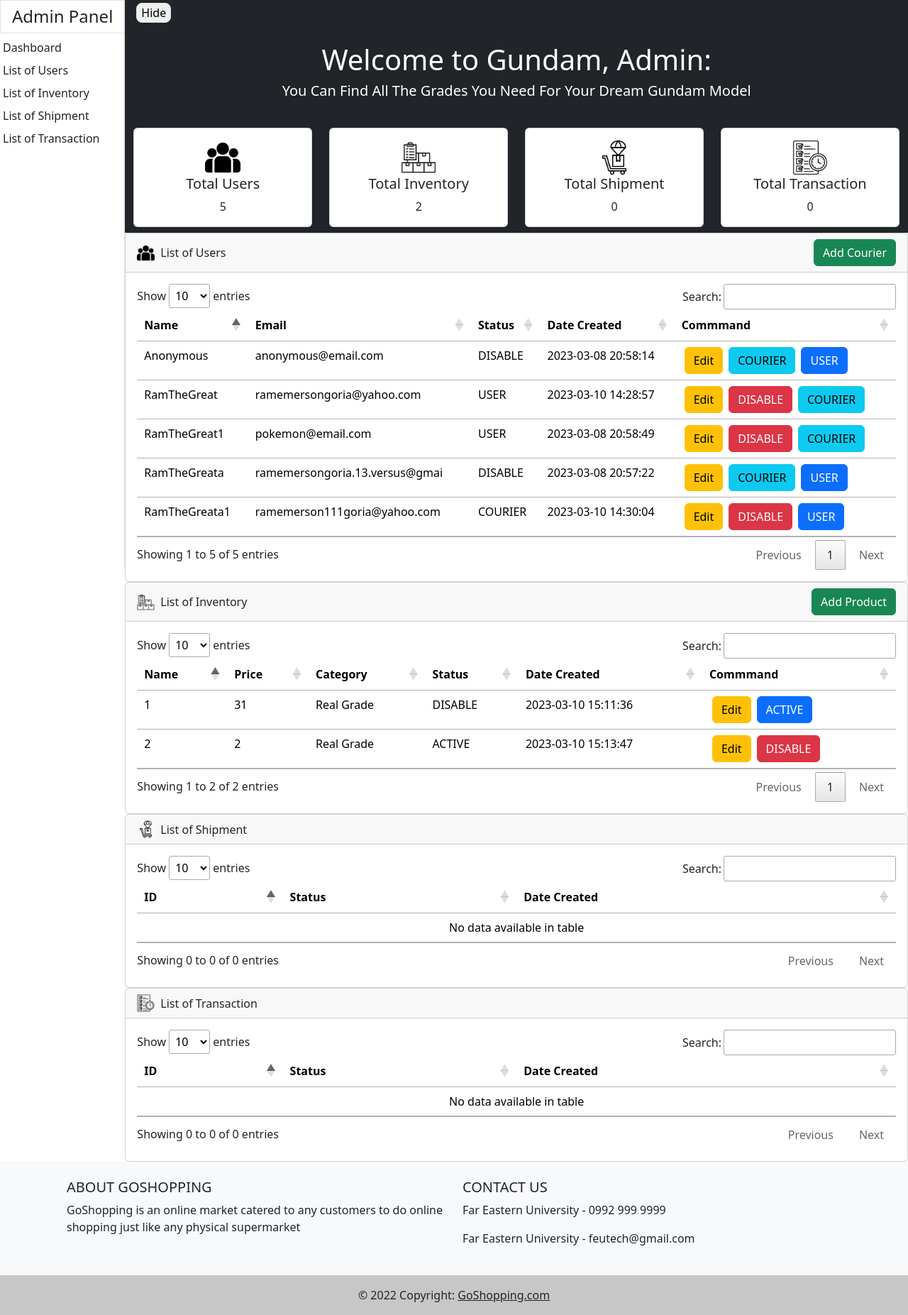
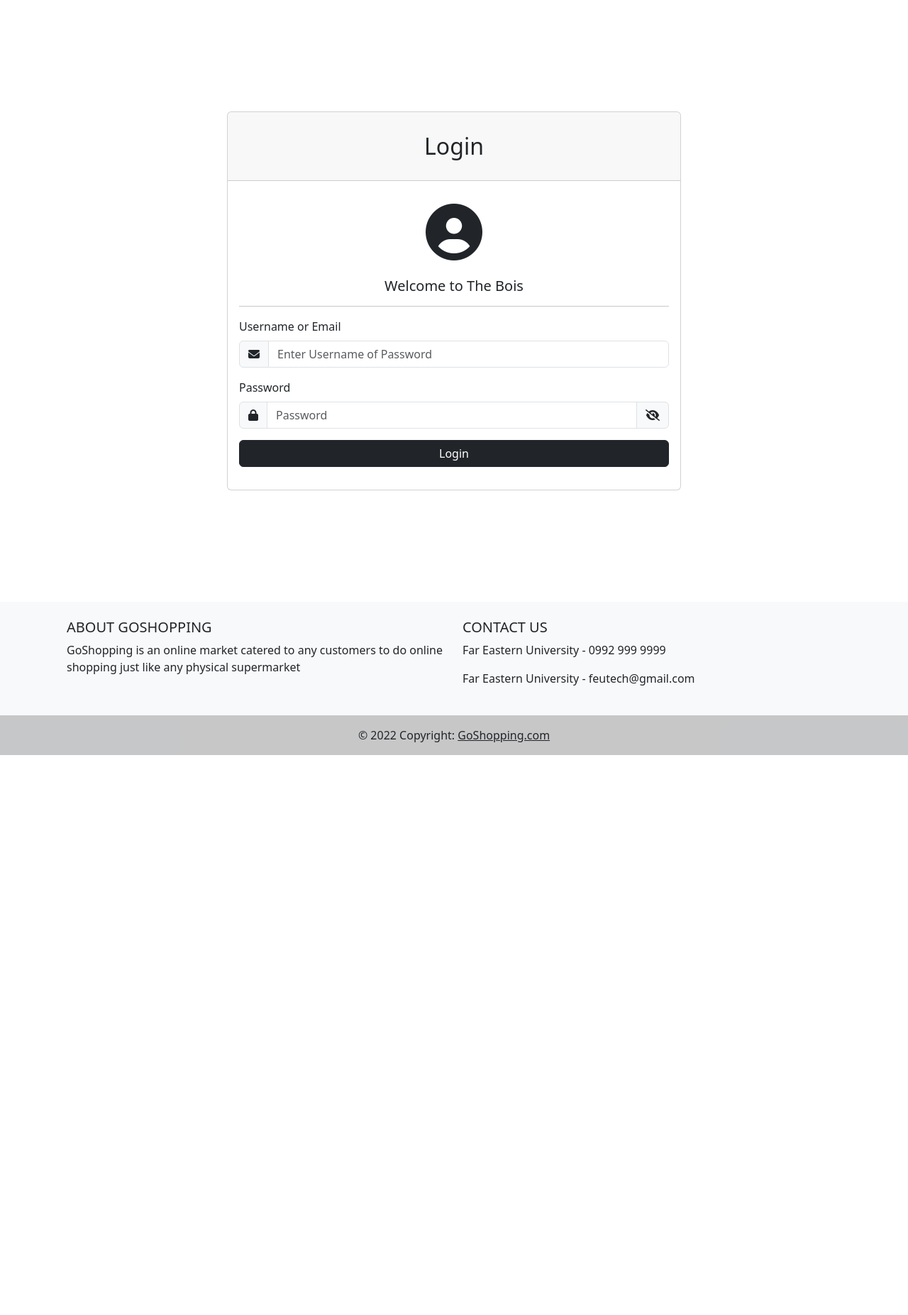
Before and after one commit to rggoria/ci-thebois, a CodeIgniter app: page /ci_thebois/index.php/admin/index in a window 1280 px wide. Shown: the whole page at 71% size. After the commit the page ends 1064 px from the top, so only its background shows below. Run offline with CodeIgniter, Linux system fonts and the light colour scheme; data comes from the database, SQL or seed files in the repository; data that the repository does not hold is empty; some libraries are stand-ins or nearby versions.

Commit message:
Change on Admin  - Session is implement  - Log in for Admin and Courier page implemented  - Added new feautures Changes on Courier  - Session is implemented  - Navigation now have functions

```diff
--- a/application/controllers/Admin.php
+++ b/application/controllers/Admin.php
@@ -19,6 +19,69 @@ class Admin extends CI_Controller {
     }
     public function index() {
         // Page Title
+        $data['title'] = "Admin: Login";
+
+        $this->load->view('include/header', $data);
+        $this->load->view('admin/admin_login');
+        $this->load->view('include/footer');
+    }
+
+    // Start Login Functions //
+    public function login_validation() {
+        $required = "This field is required";
+        $login = $this->input->post('login');
+        $password = $this->input->post('password');
+
+        $this->form_validation->set_rules('login', 'Email or Username', 'required', 'required', $required);
+        $this->form_validation->set_rules('password', 'Password', 'required', 'required', $required);
+        // Form Validation
+        if(!$this->form_validation->run())
+            $this->index();
+        else{
+            $account = $this->admindb->login_validation($login, $password);
+            if($account){
+                if ($account->user_status == 'ADMIN') {
+                    $session_login = array(
+                        'login_id' => $account->user_id,
+                        'login_username' => $account->user_username,
+                        'login_email' => $account->user_email,
+                        'login_password' => $account->user_password,
+                        'login_status' => $account->user_status
+                    );
+                    $this->session->set_userdata($session_login);
+                    $this->homepage();
+                } elseif ($account->user_status == 'COURIER') {
+                    $session_login = array(
+                        'login_id' => $account->user_id,
+                        'login_username' => $account->user_username,
+                        'login_firstname' => $account->user_firstname,
+                        'login_lastname' => $account->user_lastname,
+                        'login_email' => $account->user_email,
+                        'login_password' => $account->user_password,
+                        'login_status' => $account->user_status,
+                        'login_contact' => $account->user_contact,
+                        'login_address' => $account->user_address
+                    );
+                    $this->session->set_userdata($session_login);
+                    redirect('Courier');
+                } elseif ($account->user_status == 'DISABLE') {
+                    $this->session->set_flashdata('admin_login_disable', 'The account you input is disable.');
+                    $this->index();
+                } else {
+                    $this->session->set_flashdata('admin_login_user', 'This account has nothing in the admin');
+                    $this->index();
+                }
+            }else{
+                $this->session->set_flashdata('admin_login_failed', 'Login credentials are not correct.');
+                redirect('Admin');
+            }
+        }
+    }
+    // End Login Functions //
+
+    // Start Homepage Functions //
+    public function homepage() {
+        // Page Title
         $data['title'] = "Admin";
 
         // Fetch Data Count
@@ -35,7 +98,10 @@ class Admin extends CI_Controller {
         $this->load->view('include/footer');
     }
 
-    // Start Homepage Functions //
+    public function logout() {
+        $this->session->sess_destroy();
+        $this->index();
+    }
 
     // User Section //
     public function add_courier() {
@@ -57,19 +123,19 @@ class Admin extends CI_Controller {
     public function disable_user($id) {
         $this->admindb->admin_disable_user($id);
         $this->session->set_flashdata('user_disable', 'Account Status Change to Disable');
-        redirect('Admin');
+        $this->homepage();
     }
 
     public function courier_user($id) {
         $this->admindb->admin_courier_user($id);
         $this->session->set_flashdata('user_courier', 'Account Status Change to Courier');
-        redirect('Admin');
+        $this->homepage();
     }
 
     public function user_user($id) {
         $this->admindb->admin_user_user($id);
         $this->session->set_flashdata('user_user', 'Account Status Change to User');
-        redirect('Admin');
+        $this->homepage();
     }
     // User Section //
 
@@ -93,18 +159,14 @@ class Admin extends CI_Controller {
     public function disable_product($id) {
         $this->productdb->admin_disable_product($id);
         $this->session->set_flashdata('product_disable', 'Product Status Change to Disable');
-        redirect('Admin');
+        $this->homepage();
     }
 
     public function active_product($id) {
         $this->productdb->admin_active_product($id);
         $this->session->set_flashdata('product_active', 'Product Status Change to Active');
-        redirect('Admin');
+        $this->homepage();
     }
-    // Inventory Section //
-
-
-
     // End Homepage Functions //
 
     // Start Add Courier Functions //
--- a/application/models/Admin_model.php
+++ b/application/models/Admin_model.php
@@ -6,6 +6,20 @@ class Admin_model extends CI_Model {
         parent::__construct();
         // Database library
         $this->load->database();
+    }
+
+    // Login Verification
+    public function login_validation($login, $password) {
+        $this->db->select('*')
+                ->from('user_table')
+                ->where("(user_table.user_email = '$login' OR user_table.user_username = '$login')")
+                ->where('user_password', $password);
+        $query = $this->db->get();
+        if($query->num_rows() == 1){
+            return $query->row();
+        }else{
+            return FALSE;
+        }
     }
 
     // Admin User Count
--- a/application/views/admin/admin_add_courier.php
+++ b/application/views/admin/admin_add_courier.php
@@ -72,7 +72,7 @@
                     <?php endif;?>
                 </div>
                 <!-- Back button -->
-                <a href="<?= site_url('Admin') ?>" class="btn btn-danger btn-block mb-4 me-5" type="button">Go Back</a>
+                <a href="<?= site_url('Admin/homepage') ?>" class="btn btn-danger btn-block mb-4 me-5" type="button">Go Back</a>
                 <!-- Add button -->
                 <button type="submit" class="btn btn-success btn-block mb-4">Add User</button>
             <?php form_close(); ?>
--- a/application/views/admin/admin_add_product.php
+++ b/application/views/admin/admin_add_product.php
@@ -86,7 +86,7 @@
                             <div class="card-footer">
                                 <div class="form-outline">
                                     <!-- Submit button -->
-                                    <a href="<?= site_url('Admin') ?>" class="btn btn-danger btn-block me-5" type="button">Go Back</a>
+                                    <a href="<?= site_url('Admin/homepage') ?>" class="btn btn-danger btn-block me-5" type="button">Go Back</a>
                                     <button type="submit" class="btn btn-success btn-block">Add Product</button>
                                 </div>
                             </div>
--- a/application/views/admin/admin_edit_courier.php
+++ b/application/views/admin/admin_edit_courier.php
@@ -64,7 +64,7 @@
                     <?php endif;?>
                 </div>
                 <!-- Back button -->
-                <a href="<?= site_url('Admin') ?>" class="btn btn-danger btn-block mb-4 me-5" type="button">Go Back</a>
+                <a href="<?= site_url('Admin/homepage') ?>" class="btn btn-danger btn-block mb-4 me-5" type="button">Go Back</a>
                 <!-- Add button -->
                 <button type="submit" class="btn btn-success btn-block mb-4">Update User</button>
             <?php form_close(); ?>
--- a/application/views/admin/admin_edit_product.php
+++ b/application/views/admin/admin_edit_product.php
@@ -62,7 +62,7 @@
                             <div class="card-footer">
                                 <div class="form-outline">
                                     <!-- Submit button -->
-                                    <a href="<?= site_url('Admin') ?>" class="btn btn-danger btn-block me-5" type="button">Go Back </a>
+                                    <a href="<?= site_url('Admin/homepage') ?>" class="btn btn-danger btn-block me-5" type="button">Go Back </a>
                                     <button type="submit" class="btn btn-success btn-block">Edit Product</button>
                                 </div>
                             </div>
--- a/application/views/admin/admin_homepage.php
+++ b/application/views/admin/admin_homepage.php
@@ -11,6 +11,7 @@
                         <a class="ps-1 rounded nav-link" href="#simple-list-item-3">List of Inventory</a>
                         <a class="ps-1 rounded nav-link" href="#simple-list-item-4">List of Shipment</a>
                         <a class="ps-1 rounded nav-link" href="#simple-list-item-5">List of Transaction</a>
+                        <a class="ps-1 rounded nav-link" href="<?= site_url('Admin/logout') ?>">Logout</a>
                     </div>
                 </div>
             </div>
@@ -87,7 +88,7 @@
                                 <table class="table table-hover" id="userTable">
                                     <thead>
                                         <tr>
-                                            <th scope="col">Name</th>
+                                            <th scope="col">ID</th>
                                             <th scope="col">Email</th>
                                             <th scope="col">Status</th>
                                             <th scope="col">Date Created</th>
@@ -98,11 +99,13 @@
                                         <?php if (!$user_list == 0): ?>
                                             <?php foreach($user_list as $user): ?>
                                                 <tr>
-                                                    <td><?= $user->user_username; ?></td>
+                                                    <td><?= $user->user_id; ?></td>
                                                     <td><?= $user->user_email; ?></td>
                                                     <td><?= $user->user_status; ?></td>
-                                                    <td><?= $user->user_date; ?></td>
-                                                    <td class="d-flex justify-content-start">
+                                                    <td>
+                                                        <p><?= $newdateformat = date("d M Y h:i A", strtotime($user->user_date));?></p>
+                                                    </td>
+                                                    <td class="d-flex justify-content-start p-5">
                                                         <?php if ($user->user_status == 'ADMIN'): ?>
                                                             <a href="<?= site_url('Admin/edit_courier/'.$user->user_id) ?>" class="btn btn-warning mx-1" type="button">Edit</a>
                                                         <?php elseif($user->user_status == 'DISABLE'): ?>
@@ -143,6 +146,7 @@
                                 <table class="table table-hover" id="inventoryTable">
                                     <thead>
                                         <tr>
+                                            <th scope="col">ID</th>
                                             <th scope="col">Name</th>
                                             <th scope="col">Price</th>
                                             <th scope="col">Category</th>
@@ -155,12 +159,15 @@
                                         <?php if (!$product_list == 0): ?>
                                             <?php foreach($product_list as $product): ?>
                                                 <tr>
+                                                    <td><?= $product->product_id; ?></td>
                                                     <td><?= $product->product_name; ?></td>
                                                     <td><?= $product->product_price; ?></td>
                                                     <td><?= $product->product_category; ?></td>
                                                     <td><?= $product->product_status; ?></td>
-                                                    <td><?= $product->product_date; ?></td>
-                                                    <td class="d-flex justify-content-start">
+                                                    <td>
+                                                        <p><?= $newdateformat = date("d M Y h:i A", strtotime($product->product_date));?></p>
+                                                    </td>
+                                                    <td class="d-flex justify-content-start p-5">
                                                         <?php if($product->product_status == 'ACTIVE'): ?>
                                                             <a href="<?= site_url('Admin/edit_product/'.$product->product_id) ?>" class="btn btn-warning mx-1" type="button">Edit</a>
                                                             <a href="<?= site_url('Admin/disable_product/'.$product->product_id) ?>" class="btn btn-danger mx-1" type="button">DISABLE</a>
--- /dev/null
+++ b/application/views/admin/admin_login.php
@@ -0,0 +1,117 @@
+<br>
+<div class="d-flex align-items-center justify-content-center min-vh-100">
+	<!-- Card -->
+	<div class="card border-gray w-50">
+		<!-- Card Header -->
+		<div class="card-header text-bg-gray p-4 text-center fs-2"> Login</div>
+		<!-- Card body -->
+        <?= form_open('Admin/login_validation');?>
+            <div class="card-body">
+                <!-- Card Form -->
+                <div class="text-center">
+                    <i class="fa-solid fa-user-circle fa-5x mt-3 mb-3"></i>
+                    <h5 class="fs-5 mt-2">Welcome to The Bois</span></h5>
+                    <?php if ($this->session->flashdata('new')): ?>
+                        <div class="row d-flex justify-content-center mb-2">
+                            <div class="col-lg-4">
+                                <div class="bg-success p-3">
+                                    <h3 class="text-white"> <?= $this->session->flashdata('new'); ?> </h3>
+                                </div>
+                            </div>
+                        </div>
+                    <?php endif; ?>
+                </div>
+                <hr>
+                <div class="mb-3">
+                    <label class="form-label">Username or Email</label>
+                    <div class="input-group">
+                        <span class="input-group-text">
+                            <i class="fa-solid fa-envelope"></i>
+                        </span>
+                        <input type="text" name="login" class="form-control" placeholder="Enter Username of Password">
+                    </div>
+                    <small class="text-danger fw-bold fst-italic"> <?= form_error('login'); ?> </small>
+                </div>
+                <div class="mb-3">
+                    <label class="form-label">Password</label>
+                    <div class="input-group">
+                        <span class="input-group-text">
+                            <i class="fa-solid fa-lock"></i>
+                        </span>
+                        <input id="psw" type="password" name="password" class="form-control" placeholder="Password">
+                        <span class="input-group-text">
+                            <i id="eye" class="fa-solid fa-eye-slash" style="cursor: pointer;"></i>
+                        </span>
+                    </div>
+                    <small class="text-danger fw-bold fst-italic"> <?= form_error('password'); ?> </small>
+                </div>
+                <button type="submit" class="btn btn-dark w-100 mb-3">Login</button>
+            </div>
+        <?= form_close();?>
+	</div>
+</div>
+<br>
+
+<!-- Modal -->
+<?php if ($this->session->flashdata('admin_login_failed')): ?>
+    <div class="modal fade" id="disableModal" tabindex="-1" aria-labelledby="exampleModalLabel" aria-hidden="true">
+        <div class="modal-dialog modal-dialog-centered">
+            <div class="modal-content">
+                <div class="modal-body">
+                    <div class="d-flex justify-content-center p-1 m-3">
+                        <div class="text-center">
+                            <div class="d-flex justify-content-center">
+                                <lottie-player src="https://assets8.lottiefiles.com/packages/lf20_bdnjxekx.json" background="transparent" speed="1" style="width: 200px; height: 200px;" loop autoplay></lottie-player>
+                            </div>
+                            <h1><?= $this->session->flashdata('admin_login_failed'); ?></h1>
+                        </div>
+                    </div>
+                </div>
+            </div>
+        </div>
+    </div>
+<?php elseif($this->session->flashdata('admin_login_disable')): ?>
+    <div class="modal fade" id="disableModal" tabindex="-1" aria-labelledby="exampleModalLabel" aria-hidden="true">
+        <div class="modal-dialog modal-dialog-centered">
+            <div class="modal-content">
+                <div class="modal-body">
+                    <div class="d-flex justify-content-center p-1 m-3">
+                        <div class="text-center">
+                            <div class="d-flex justify-content-center">
+                                <lottie-player src="https://assets8.lottiefiles.com/packages/lf20_bdnjxekx.json" background="transparent" speed="1" style="width: 200px; height: 200px;" loop autoplay></lottie-player>
+                            </div>
+                            <h1><?= $this->session->flashdata('admin_login_disable'); ?></h1>
+                        </div>
+                    </div>
+                </div>
+            </div>
+        </div>
+    </div>
+<?php elseif($this->session->flashdata('admin_login_user')): ?>
+    <div class="modal fade" id="disableModal" tabindex="-1" aria-labelledby="exampleModalLabel" aria-hidden="true">
+        <div class="modal-dialog modal-dialog-centered">
+            <div class="modal-content">
+                <div class="modal-body">
+                    <div class="d-flex justify-content-center p-1 m-3">
+                        <div class="text-center">
+                            <div class="d-flex justify-content-center">
+                                <lottie-player src="https://assets8.lottiefiles.com/packages/lf20_bdnjxekx.json" background="transparent" speed="1" style="width: 200px; height: 200px;" loop autoplay></lottie-player>
+                            </div>
+                            <h1><?= $this->session->flashdata('admin_login_user'); ?></h1>
+                        </div>
+                    </div>
+                </div>
+            </div>
+        </div>
+    </div>
+<?php endif; ?>
+
+<script>
+    var myModal = document.getElementById('disableModal');
+    // Determine when to show the modal
+    document.addEventListener('DOMContentLoaded', function() {
+        var myModal = document.getElementById('disableModal');
+        var modal = new bootstrap.Modal(myModal);
+        modal.show();
+    });
+</script>
--- a/application/views/include/navbar_courier.php
+++ b/application/views/include/navbar_courier.php
@@ -3,9 +3,9 @@
         <a class="navbar-brand" href="#">Gundam</a>
         <div class="collapse navbar-collapse" id="navbarSupportedContent">
             <ul class="navbar-nav me-auto mb-2 mb-lg-0"></ul>
-            <a href="#" class="btn fw-bold me-2">Shipment</a>
-            <a href="#" class="btn fw-bold me-2">Courier</a>
-            <a href="#" class="btn fw-bold me-2">Signout</a>
+            <a href="<?= site_url('Courier') ?>" class="btn fw-bold me-2">Shipment</a>
+            <a href="<?= site_url('Courier/courier_profile') ?>" class="btn fw-bold me-2"><?= $this->session->userdata('login_username'); ?></a>
+            <a href="<?= site_url('Courier/logout') ?>" class="btn fw-bold me-2">Signout</a>
         </div>
     </div>
 </nav>
```
Also changed, not shown: application/controllers/Courier.php (+68 -1 lines), application/models/Courier_model.php (added, +16 -0 lines), application/views/courier/courier_homepage.php (+0 -16 lines), application/views/courier/courier_profile.php (+94 -39 lines).
